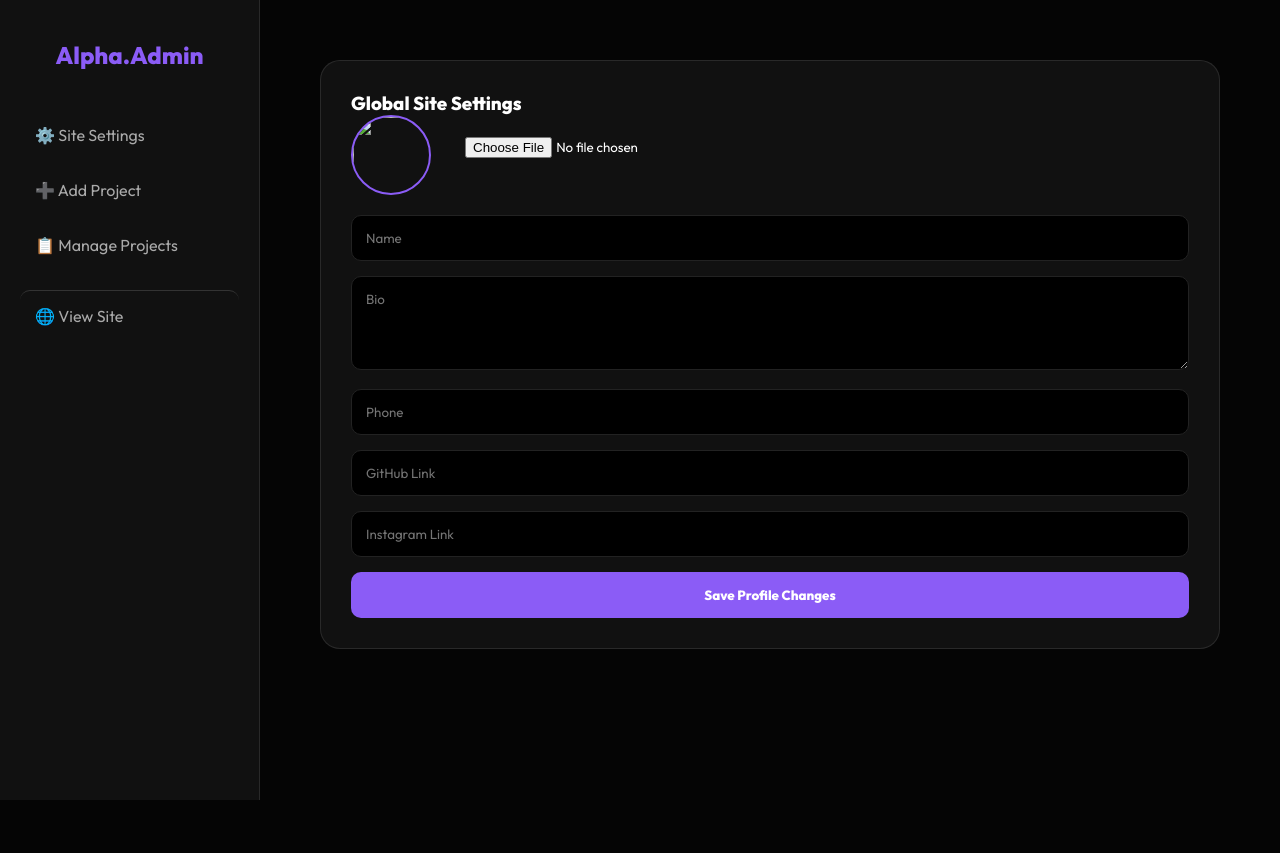
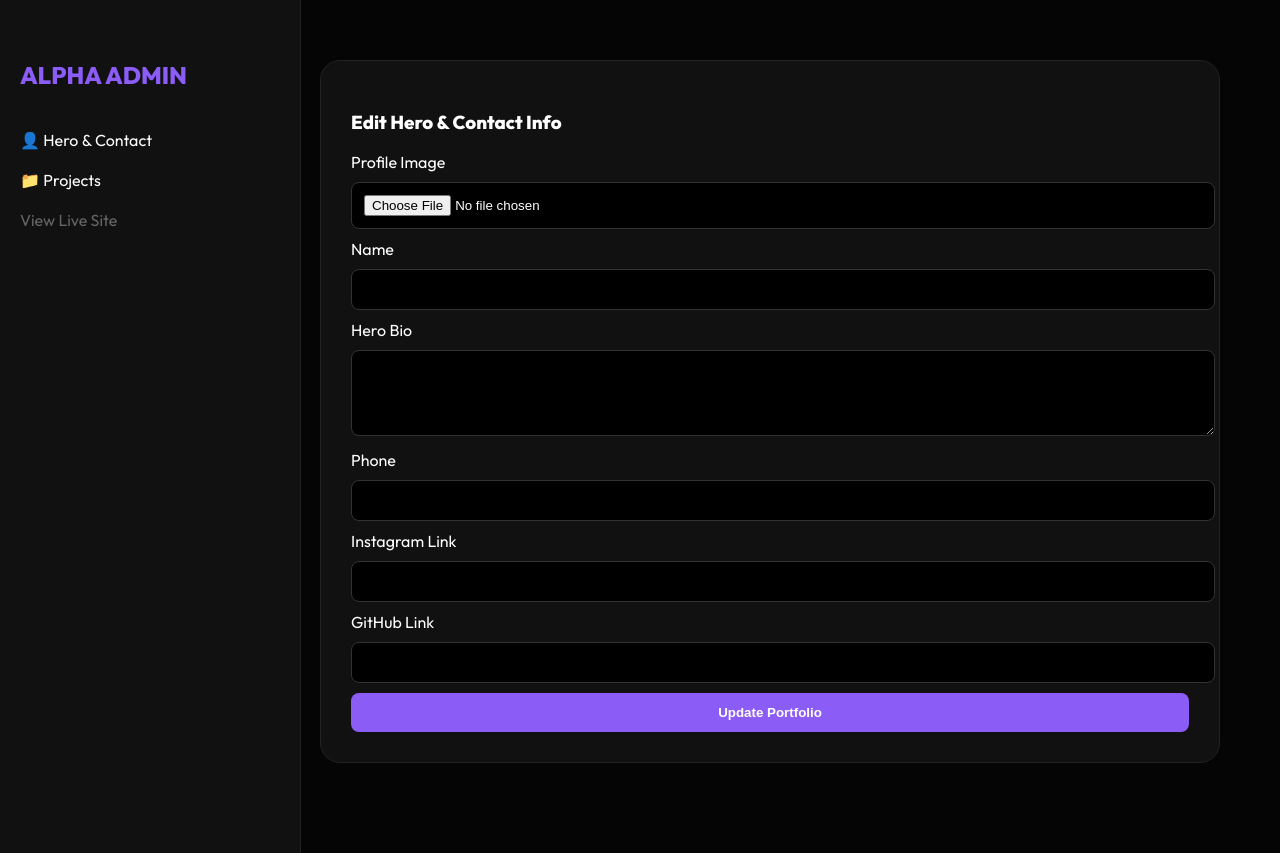
Before and after one commit to AlphaMugisha/portfolio, a PHP site: page /admin.php in a window 1280 px wide. Before the commit the page ends 800 px from the top, so only its background shows below. Run offline with PHP 8.4, Linux system fonts and the light colour scheme; data that the repository does not hold is empty.

Commit message:
added the admin

```diff
--- a/admin.php
+++ b/admin.php
@@ -1,60 +1,36 @@
 <?php
-// --- 1. DATABASE CONNECTION ---
 $conn = mysqli_connect('localhost', 'root', '', 'alpha_portfolio');
-if (!$conn) { die("Database Connection Failed"); }
-
 $status_msg = "";
 
-// --- 2. HANDLE SETTINGS & IMAGE UPDATE ---
-if (isset($_POST['update_settings'])) {
+// --- UPDATE HERO & CONTACT INFO ---
+if (isset($_POST['update_profile'])) {
     $name = mysqli_real_escape_string($conn, $_POST['my_name']);
     $bio = mysqli_real_escape_string($conn, $_POST['bio']);
     $phone = mysqli_real_escape_string($conn, $_POST['phone']);
+    $insta = mysqli_real_escape_string($conn, $_POST['insta_link']);
     $github = mysqli_real_escape_string($conn, $_POST['github_link']);
-    $insta = mysqli_real_escape_string($conn, $_POST['insta_link']);
 
-    // Image Upload Logic
+    // Handle Profile Picture Upload
     $pic_query = "";
     if (!empty($_FILES['profile_pic']['name'])) {
-        $target_dir = "uploads/";
-        $file_ext = pathinfo($_FILES["profile_pic"]["name"], PATHINFO_EXTENSION);
-        $file_name = "profile_" . time() . "." . $file_ext;
-        $target_file = $target_dir . $file_name;
-
+        $target_file = "uploads/" . time() . "_" . basename($_FILES["profile_pic"]["name"]);
         if (move_uploaded_file($_FILES["profile_pic"]["tmp_name"], $target_file)) {
             $pic_query = ", profile_pic='$target_file'";
         }
     }
 
-    $sql = "UPDATE site_settings SET my_name='$name', bio='$bio', phone='$phone', github_link='$github', insta_link='$insta' $pic_query WHERE id=1";
-    if (mysqli_query($conn, $sql)) { $status_msg = "✅ Profile updated successfully!"; }
+    $sql = "UPDATE site_settings SET my_name='$name', bio='$bio', phone='$phone', insta_link='$insta', github_link='$github' $pic_query WHERE id=1";
+    mysqli_query($conn, $sql);
+    $status_msg = "✅ Portfolio Updated!";
 }
 
-// --- 3. HANDLE PROJECT ACTIONS (ADD, TOGGLE, DELETE) ---
-if (isset($_POST['save_project'])) {
+// --- PROJECT ACTIONS ---
+if (isset($_POST['add_project'])) {
     $title = mysqli_real_escape_string($conn, $_POST['title']);
     $desc = mysqli_real_escape_string($conn, $_POST['desc']);
-    $tags = mysqli_real_escape_string($conn, $_POST['tags']);
-    $link = mysqli_real_escape_string($conn, $_POST['link']);
-    $icon = mysqli_real_escape_string($conn, $_POST['icon']);
-    mysqli_query($conn, "INSERT INTO projects (title, description, tags, link, icon_name, status) VALUES ('$title', '$desc', '$tags', '$link', '$icon', 'active')");
+    mysqli_query($conn, "INSERT INTO projects (title, description, status) VALUES ('$title', '$desc', 'active')");
 }
 
-if (isset($_GET['toggle_id'])) {
-    $id = (int)$_GET['toggle_id'];
-    $current = $_GET['current'];
-    $new_s = ($current == 'active') ? 'inactive' : 'active';
-    mysqli_query($conn, "UPDATE projects SET status='$new_s' WHERE id=$id");
-    header("Location: admin.php#manage");
-}
-
-if (isset($_GET['delete_id'])) {
-    $id = (int)$_GET['delete_id'];
-    mysqli_query($conn, "DELETE FROM projects WHERE id=$id");
-    header("Location: admin.php#manage");
-}
-
-// --- 4. FETCH DATA ---
 $settings = mysqli_fetch_assoc(mysqli_query($conn, "SELECT * FROM site_settings WHERE id=1"));
 $projects = mysqli_query($conn, "SELECT * FROM projects ORDER BY id DESC");
 ?>
@@ -62,100 +38,69 @@ $projects = mysqli_query($conn, "SELECT * FROM projects ORDER BY id DESC");
 <!DOCTYPE html>
 <html lang="en">
 <head>
-    <meta charset="UTF-8">
-    <title>Alpha Dashboard | God Mode</title>
-    <link href="https://fonts.googleapis.com/css2?family=Outfit:wght@300;400;600;800&display=swap" rel="stylesheet">
-    <script type="module" src="https://unpkg.com/ionicons@5.5.2/dist/ionicons/ionicons.esm.js"></script>
+    <title>Alpha | Admin Dashboard</title>
+    <link href="https://fonts.googleapis.com/css2?family=Outfit:wght@400;800&display=swap" rel="stylesheet">
     <style>
-        :root { --p: #8b5cf6; --bg: #050505; --card: #111; --border: rgba(255,255,255,0.1); }
-        * { margin: 0; padding: 0; box-sizing: border-box; font-family: 'Outfit', sans-serif; }
-        body { background: var(--bg); color: white; display: flex; min-height: 100vh; }
-        .sidebar { width: 260px; background: var(--card); border-right: 1px solid var(--border); padding: 40px 20px; position: fixed; height: 100vh; }
-        .sidebar h2 { color: var(--p); margin-bottom: 40px; text-align: center; }
-        .nav-link { display: flex; align-items: center; gap: 15px; color: #aaa; text-decoration: none; padding: 15px; border-radius: 10px; margin-bottom: 5px; }
-        .nav-link:hover, .nav-link.active { background: rgba(139, 92, 246, 0.1); color: white; }
-        .main { margin-left: 260px; flex: 1; padding: 60px; }
-        .section { display: none; }
-        .section:target { display: block; }
-        #settings { display: block; }
-        .card { background: var(--card); border: 1px solid var(--border); padding: 30px; border-radius: 20px; margin-bottom: 30px; }
-        .banner { background: var(--p); color: white; padding: 15px; border-radius: 10px; margin-bottom: 20px; text-align: center; }
-        input, textarea, select { width: 100%; padding: 14px; background: #000; border: 1px solid #222; border-radius: 10px; color: white; margin-bottom: 15px; outline: none; }
-        .btn { background: var(--p); color: white; border: none; padding: 15px; border-radius: 10px; cursor: pointer; font-weight: 700; width: 100%; }
-        .project-item { display: flex; justify-content: space-between; align-items: center; padding: 15px; border-bottom: 1px solid #222; }
-        .badge { padding: 4px 8px; border-radius: 4px; font-size: 0.7rem; font-weight: 800; }
-        .active { background: #10b981; color: #000; } .inactive { background: #ef4444; color: #fff; }
+        :root { --p: #8b5cf6; --bg: #050505; --card: #111; }
+        body { background: var(--bg); color: white; font-family: 'Outfit'; display: flex; margin: 0; }
+        .sidebar { width: 260px; background: var(--card); height: 100vh; padding: 40px 20px; position: fixed; border-right: 1px solid #222; }
+        .main { margin-left: 260px; padding: 60px; flex: 1; }
+        .card { background: var(--card); padding: 30px; border-radius: 20px; border: 1px solid #222; margin-bottom: 30px; }
+        input, textarea { width: 100%; padding: 12px; margin: 10px 0; background: #000; border: 1px solid #333; color: white; border-radius: 8px; }
+        .btn { background: var(--p); color: white; border: none; padding: 12px 25px; border-radius: 8px; cursor: pointer; font-weight: bold; width: 100%; }
+        .section { display: none; } .section:target { display: block; } #home-admin { display: block; }
     </style>
 </head>
 <body>
+
 <div class="sidebar">
-        <h2>Alpha<span>.Admin</span></h2>
-        <a href="#settings" class="nav-link">⚙️ Site Settings</a>
-        <a href="#add" class="nav-link">➕ Add Project</a>
-        <a href="#manage" class="nav-link">📋 Manage Projects</a>
-        <a href="index.php" class="nav-link" style="margin-top:20px; border-top:1px solid #333;">🌐 View Site</a>
+    <h2 style="color: var(--p); margin-bottom: 40px;">ALPHA ADMIN</h2>
+    <a href="#home-admin" style="display:block; color:white; text-decoration:none; margin-bottom:20px;">👤 Hero & Contact</a>
+    <a href="#projects-admin" style="display:block; color:white; text-decoration:none; margin-bottom:20px;">📁 Projects</a>
+    <a href="index.php" style="color: #666; text-decoration: none;">View Live Site</a>
 </div>
 
 <div class="main">
-        <?php if($status_msg): ?> <div class="banner"><?php echo $status_msg; ?></div> <?php endif; ?>
+    <?php if($status_msg) echo "<p style='color:var(--p)'>$status_msg</p>"; ?>
 
-        <div id="settings" class="section">
+    <section id="home-admin" class="section">
         <div class="card">
-                <h3>Global Site Settings</h3>
+            <h3>Edit Hero & Contact Info</h3>
             <form method="POST" enctype="multipart/form-data">
-                    <div style="display:flex; align-items:center; gap:20px; margin-bottom:20px;">
-                        <img src="<?php echo $settings['profile_pic']; ?>" style="width:80px; height:80px; border-radius:50%; object-fit:cover; border:2px solid var(--p);">
-                        <input type="file" name="profile_pic" style="border:none; background:transparent;">
-                    </div>
-                    <input type="text" name="my_name" value="<?php echo $settings['my_name']; ?>" placeholder="Name">
-                    <textarea name="bio" rows="4" placeholder="Bio"><?php echo $settings['bio']; ?></textarea>
-                    <input type="text" name="phone" value="<?php echo $settings['phone']; ?>" placeholder="Phone">
-                    <input type="text" name="github_link" value="<?php echo $settings['github_link']; ?>" placeholder="GitHub Link">
-                    <input type="text" name="insta_link" value="<?php echo $settings['insta_link']; ?>" placeholder="Instagram Link">
-                    <button type="submit" name="update_settings" class="btn">Save Profile Changes</button>
+                <label>Profile Image</label>
+                <input type="file" name="profile_pic">
+                <label>Name</label>
+                <input type="text" name="my_name" value="<?php echo $settings['my_name']; ?>">
+                <label>Hero Bio</label>
+                <textarea name="bio" rows="4"><?php echo $settings['bio']; ?></textarea>
+                <label>Phone</label>
+                <input type="text" name="phone" value="<?php echo $settings['phone']; ?>">
+                <label>Instagram Link</label>
+                <input type="text" name="insta_link" value="<?php echo $settings['insta_link']; ?>">
+                <label>GitHub Link</label>
+                <input type="text" name="github_link" value="<?php echo $settings['github_link']; ?>">
+                <button type="submit" name="update_profile" class="btn">Update Portfolio</button>
             </form>
         </div>
-        </div>
+    </section>
 
-        <div id="add" class="section">
+    <section id="projects-admin" class="section">
         <div class="card">
             <h3>Add New Project</h3>
             <form method="POST">
-                    <input type="text" name="title" placeholder="Project Title" required>
-                    <textarea name="desc" placeholder="Project Description" required></textarea>
-                    <input type="text" name="tags" placeholder="Tags (PHP, MySQL, JS)">
-                    <input type="text" name="link" placeholder="GitHub URL">
-                    <select name="icon">
-                        <option value="code-slash-outline">Code Icon</option>
-                        <option value="rocket-outline">Aviation Icon</option>
-                        <option value="hardware-chip-outline">AI Icon</option>
-                    </select>
-                    <button type="submit" name="save_project" class="btn">Publish Project</button>
+                <input type="text" name="title" placeholder="Project Title">
+                <textarea name="desc" placeholder="Description"></textarea>
+                <button type="submit" name="add_project" class="btn">Add Project</button>
             </form>
         </div>
-        </div>
-
-        <div id="manage" class="section">
-            <div class="card">
-                <h3>Project Visibility Control</h3>
-                <?php while($p = mysqli_fetch_assoc($projects)): ?>
-                <div class="project-item">
-                    <span><b class="badge <?php echo $p['status']; ?>"><?php echo $p['status']; ?></b> <?php echo $p['title']; ?></span>
-                    <div>
-                        <a href="admin.php?toggle_id=<?php echo $p['id']; ?>&current=<?php echo $p['status']; ?>" style="color:var(--p); text-decoration:none; margin-right:15px;">Toggle</a>
-                        <a href="admin.php?delete_id=<?php echo $p['id']; ?>" style="color:#555; text-decoration:none;" onclick="return confirm('Delete?')">Delete</a>
-                    </div>
-                </div>
-                <?php endwhile; ?>
-            </div>
-        </div>
+    </section>
 </div>
 
 <script>
     window.addEventListener('hashchange', () => {
-            const hash = window.location.hash || '#settings';
         document.querySelectorAll('.section').forEach(s => s.style.display = 'none');
-            document.querySelector(hash).style.display = 'block';
+        const active = window.location.hash || '#home-admin';
+        document.querySelector(active).style.display = 'block';
     });
 </script>
 </body>
```
Lines whose indentation alone changed are shown as unchanged.
